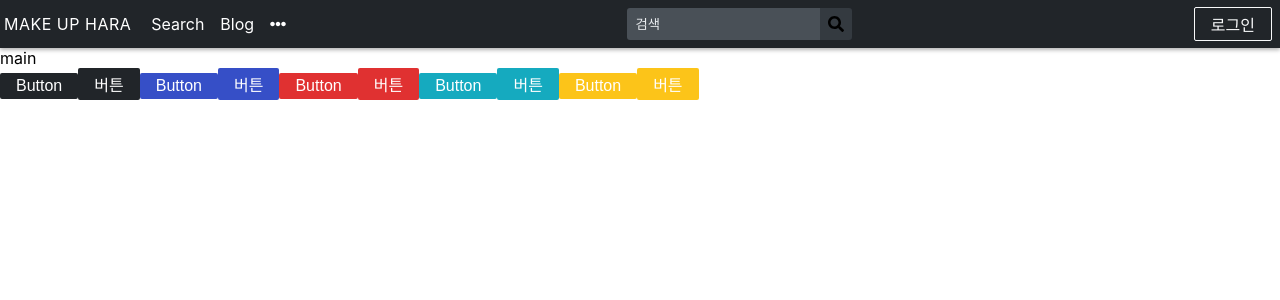
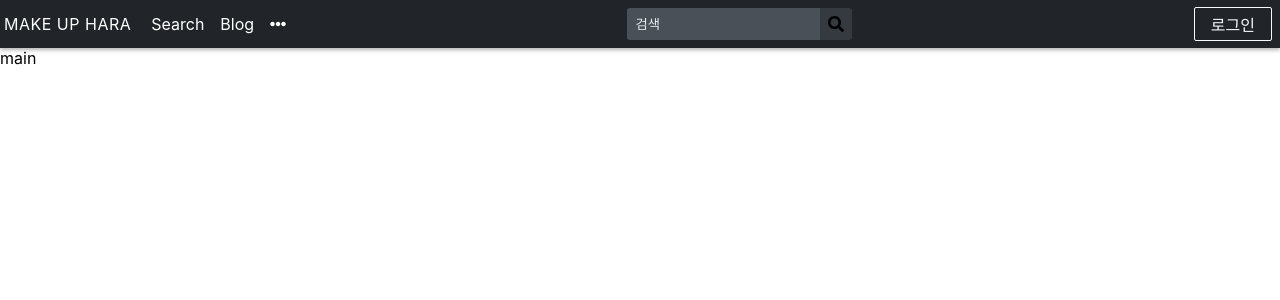
Before and after one commit to LovelyHaRa/Make-Up-HaRa, a React (Create React App) app in the folder makeuphara-front-end/: page / in a window 1280 px wide. Shown: the top 300 px of the page. Built offline with nearby package versions, Linux system fonts and the light colour scheme.

Commit message:
Complete Header Design

```diff
--- a/makeuphara-front-end/src/components/common/Header.js
+++ b/makeuphara-front-end/src/components/common/Header.js
@@ -40,7 +40,7 @@ const HeaderBlock = styled.nav`
     display: flex;
     align-items: center;
   }
-  .menu a:hover {
+  .menu div > a:hover {
     color: ${palette.gray[3]};
   }
   @media screen and (max-width: 500px) {
@@ -189,13 +189,19 @@ const EtcDropDown = ({ state }) => {
         <div className="all-menu">
           <p>MAIN MENU</p>
           <ul>
-            <li>Search</li>
-            <li>blog</li>
+            <Link to="/search">
+              <li>Search</li>
+            </Link>
+            <Link to="/">
+              <li>blog</li>
+            </Link>
           </ul>
           <hr />
         </div>
         <ul>
-          <li>테스트1</li>
+          <Link to="/todo">
+            <li>TODO</li>
+          </Link>
           <li>테스트2</li>
           <li>테스트3</li>
           <li>테스트4</li>
@@ -256,10 +262,10 @@ const Header = () => {
           </Link>
           <div className="menu">
             <Menu className="main-menu">
-              <Link to="#">Search</Link>
+              <Link to="/search">Search</Link>
             </Menu>
             <Menu className="main-menu">
-              <Link to="#">Blog</Link>
+              <Link to="/">Blog</Link>
             </Menu>
             <ClickAwayListener onClickAway={handleEtcClose}>
               <Menu>
@@ -297,7 +303,7 @@ const Header = () => {
             className="btn-sign-in"
             transparent="true"
             indigo="true"
-            to="#"
+            to="/login"
           >
             로그인
           </Button>
--- a/makeuphara-front-end/src/components/main/Main.js
+++ b/makeuphara-front-end/src/components/main/Main.js
@@ -1,5 +1,4 @@
 import React from 'react';
-import Button from '../common/Button';
 import Header from '../common/Header';
 
 const Main = () => {
@@ -7,16 +6,6 @@ const Main = () => {
     <>
       <Header />
       <div>main</div>
-      <Button>Button</Button>
-      <Button>버튼</Button>
-      <Button indigo>Button</Button>
-      <Button indigo>버튼</Button>
-      <Button red>Button</Button>
-      <Button red>버튼</Button>
-      <Button cyan>Button</Button>
-      <Button cyan>버튼</Button>
-      <Button yellow>Button</Button>
-      <Button yellow>버튼</Button>
     </>
   );
 };
```
